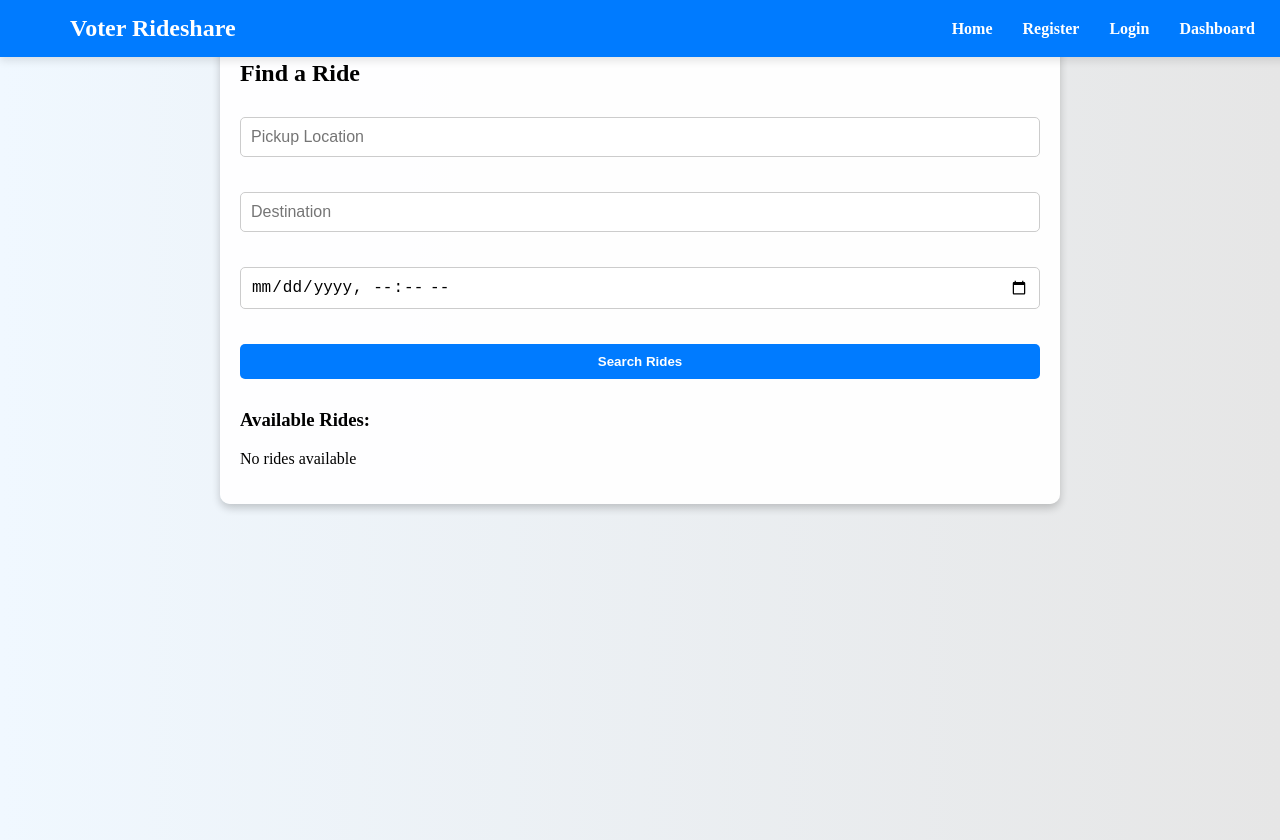
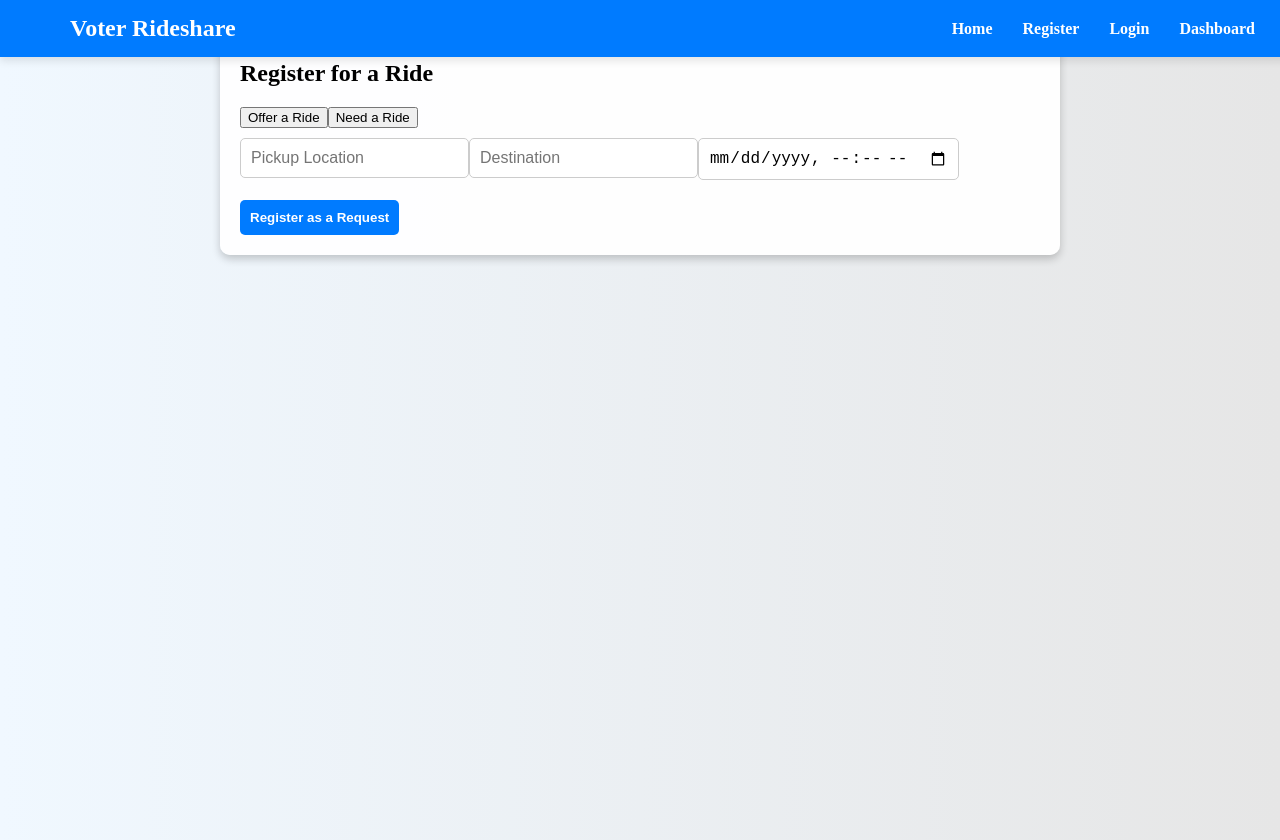
Before and after one commit to MichaelVacirca/voter-rideshare, a React (Create React App) app in the folder frontend/: page /dashboard in a window 1280 px wide. Built offline with nearby package versions, Linux system fonts and the light colour scheme; the HTML template or start-up script is replaced by a standard one.

Commit message:
updating ride logic

```diff
--- a/frontend/src/components/Dashboard.js
+++ b/frontend/src/components/Dashboard.js
@@ -1,47 +1,37 @@
-// Dashboard.js - Main UI for ride sharing (React)
 import React, { useState } from 'react';
 import axios from 'axios';
 import Navbar from './Navbar';
 import './Dashboard.css';
 
 const Dashboard = () => {
+  const [action, setAction] = useState(''); // 'offer' or 'request'
   const [pickupLocation, setPickupLocation] = useState('');
   const [destination, setDestination] = useState('');
   const [time, setTime] = useState('');
   const [rides, setRides] = useState([]);
   const [loading, setLoading] = useState(false);
 
-  const searchRides = async (e) => {
+  const handleRegisterRide = async (e) => {
     e.preventDefault();
-    setLoading(true);
+    if (!action) {
+      alert('Please select either needing a ride or offering a ride.');
+      return;
+    }
+
     try {
-      const response = await axios.get('/api/rides/search', {
-        params: { pickupLocation, destination, time },
-        headers: {
-          Authorization: `Bearer ${localStorage.getItem('token')}`,
-        },
-      });
-      setRides(response.data);
-      setLoading(false);
-    } catch (err) {
-      setLoading(false);
-      alert('Failed to search for rides');
-    }
-  };
-
-  const handleMatchRide = async (rideId) => {
-    try {
-      const response = await axios.put(`/api/rides/match/${rideId}`, {
-        matchedRideId: rideId,
+      const response = await axios.post('/api/rides/register', {
+        rideType: action,
+        pickupLocation,
+        destination,
+        time,
       }, {
         headers: {
           Authorization: `Bearer ${localStorage.getItem('token')}`,
         },
       });
-      alert('Ride successfully matched!');
-      setRides(rides.filter((ride) => ride._id !== rideId));
+      alert(`Ride ${action} registered successfully!`);
     } catch (err) {
-      alert('Failed to match the ride');
+      alert('Failed to register ride');
     }
   };
 
@@ -49,8 +39,16 @@ const Dashboard = () => {
     <div className="dashboard">
       <Navbar />
       <div className="dashboard-container">
-        <h2>Find a Ride</h2>
-        <form onSubmit={searchRides} className="search-form">
+        <h2>Register for a Ride</h2>
+        <div className="ride-options">
+          <button onClick={() => setAction('offer')} className={`btn ${action === 'offer' ? 'selected' : ''}`}>
+            Offer a Ride
+          </button>
+          <button onClick={() => setAction('request')} className={`btn ${action === 'request' ? 'selected' : ''}`}>
+            Need a Ride
+          </button>
+        </div>
+        <form onSubmit={handleRegisterRide} className="ride-form">
           <input
             type="text"
             placeholder="Pickup Location"
@@ -75,34 +73,9 @@ const Dashboard = () => {
             className="form-input"
           />
           <button type="submit" className="btn primary">
-            {loading ? 'Searching...' : 'Search Rides'}
+            Register {action === 'offer' ? 'as an Offer' : 'as a Request'}
           </button>
         </form>
-
-        <div className="ride-results">
-          <h3>Available Rides:</h3>
-          {rides.length > 0 ? (
-            <ul>
-              {rides.map((ride) => (
-                <li key={ride._id} className="ride-item">
-                  <div>
-                    <strong>From:</strong> {ride.pickupLocation} <br />
-                    <strong>To:</strong> {ride.destination} <br />
-                    <strong>Time:</strong> {new Date(ride.time).toLocaleString()}
-                  </div>
-                  <button
-                    onClick={() => handleMatchRide(ride._id)}
-                    className="btn match-btn"
-                  >
-                    Match Ride
-                  </button>
-                </li>
-              ))}
-            </ul>
-          ) : (
-            <p>No rides available</p>
-          )}
-        </div>
       </div>
     </div>
   );
```
Also changed, not shown: 1 other file (tests, documents, lock files or other folders).
